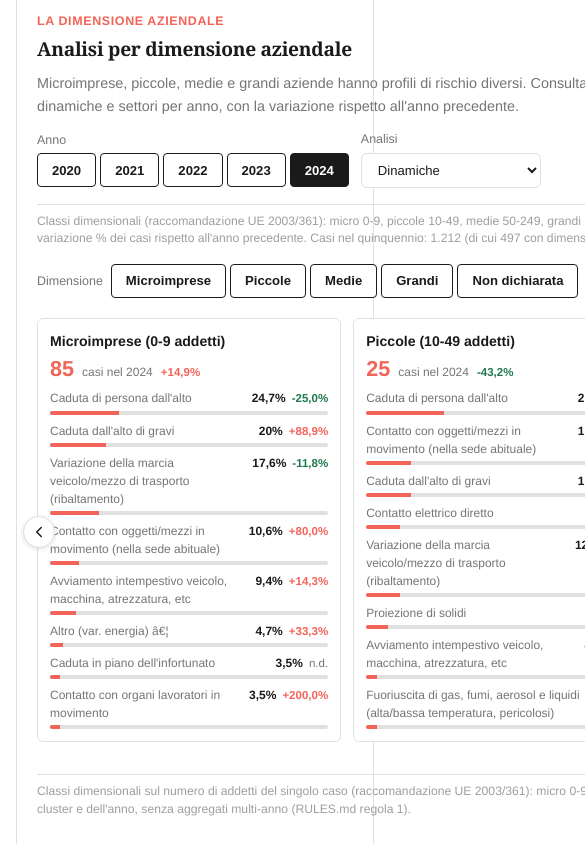
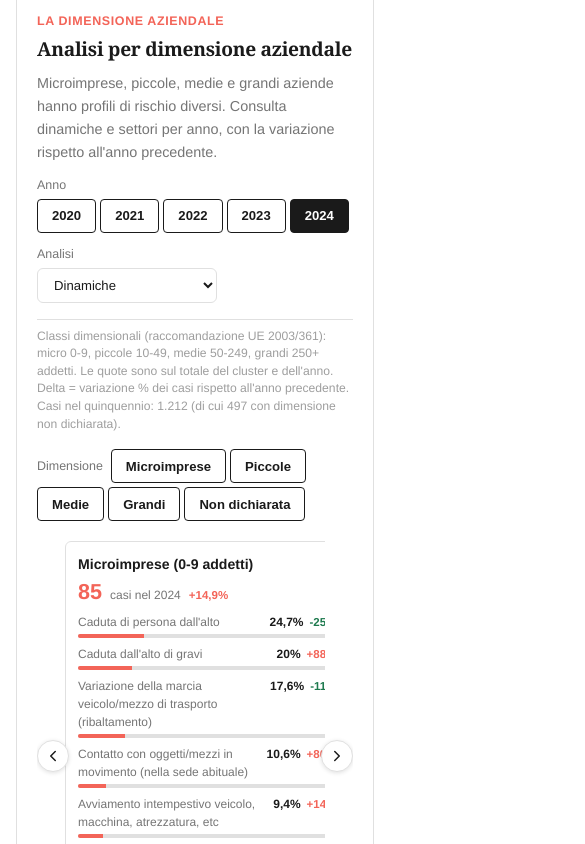
Before and after one commit to dynamic1990/osservatorio-infortuni, a Next.js app: page /analisi-delle-cause in a window 390 px wide. Shown: the part 2820-3664 px from the top of the page, 585 px wide, since content can reach past the window. Built offline with nearby package versions, Linux system fonts and the light colour scheme.

Commit message:
fix: contenimento carosello su mobile
- Il viewport del carosello resta confinato alla larghezza della sezione
- Card responsive senza overflow della pagina
- Frecce interne al viewport, non sporgenti
- Scroll orizzontale confinato con overscroll behavior

```diff
--- a/scripts/ci/generated-artifacts.json
+++ b/scripts/ci/generated-artifacts.json
@@ -104,8 +104,8 @@
       "artifactId": "news-infortuni",
       "path": "src/data/generated/news-infortuni.json",
       "kind": "generated-json",
-      "bytes": 19888,
-      "sha256": "b2a452a03ecebd7f0a2e6b0c95f324136d7efc8e8b480ec04b4f3af7d001e413"
+      "bytes": 19736,
+      "sha256": "b11932a17b467275fcbb3933b66ff61c9dd8b78d21ef298cbf48214c945d6a37"
     },
     {
       "artifactId": "occupati-regione",
--- a/src/components/charts/filtro-dimensione-aziendale.tsx
+++ b/src/components/charts/filtro-dimensione-aziendale.tsx
@@ -107,7 +107,7 @@ export function FiltroDimensioneAziendale() {
   const clusterTutte = dati.cluster.find((c) => c.id === "tutte");
 
   return (
-    <div style={{ display: "grid", gap: "var(--space-4)" }}>
+    <div style={{ display: "grid", gap: "var(--space-4)", minWidth: 0, width: "100%", maxWidth: "100%" }}>
       {/* Filtri: anno a pulsanti + vista */}
       <div style={{ display: "flex", flexWrap: "wrap", gap: "var(--space-3)", alignItems: "center" }}>
         <div style={{ display: "grid", gap: 4, fontSize: "0.78rem", color: "var(--color-text-soft)" }}>
@@ -169,7 +169,7 @@ export function FiltroDimensioneAziendale() {
       </div>
 
       {/* Carosello: tutte le card sempre attive, con frecce di scorrimento */}
-      <div style={{ position: "relative" }}>
+      <div style={{ position: "relative", minWidth: 0, width: "100%", maxWidth: "100%", overflow: "hidden", padding: "0 28px" }}>
         {/* Frecce ai lati */}
         <button
           type="button"
@@ -177,7 +177,7 @@ export function FiltroDimensioneAziendale() {
           aria-label="Scorri a sinistra"
           style={{
             position: "absolute",
-            left: -14,
+            left: 0,
             top: "50%",
             transform: "translateY(-50%)",
             zIndex: 2,
@@ -202,7 +202,7 @@ export function FiltroDimensioneAziendale() {
           aria-label="Scorri a destra"
           style={{
             position: "absolute",
-            right: -14,
+            right: 0,
             top: "50%",
             transform: "translateY(-50%)",
             zIndex: 2,
@@ -227,11 +227,15 @@ export function FiltroDimensioneAziendale() {
           className="carosello-cluster"
           style={{
             display: "flex",
+            width: "100%",
+            maxWidth: "100%",
+            boxSizing: "border-box",
             gap: "var(--space-3)",
             overflowX: "auto",
             scrollSnapType: "x mandatory",
             padding: "var(--space-1) var(--space-2) var(--space-2)",
             scrollbarWidth: "thin",
+            overscrollBehaviorX: "contain",
           }}
         >
           {clusterOrdinati.map((cluster) => {
@@ -251,7 +255,7 @@ export function FiltroDimensioneAziendale() {
                   padding: "var(--space-3)",
                   background: "var(--color-raised)",
                   scrollSnapAlign: "start",
-                  flex: "0 0 clamp(280px, 78vw, 360px)",
+                  flex: "0 0 min(360px, calc(100vw - 96px))",
                   minWidth: 0,
                   display: "grid",
                   gap: "var(--space-2)",
```
